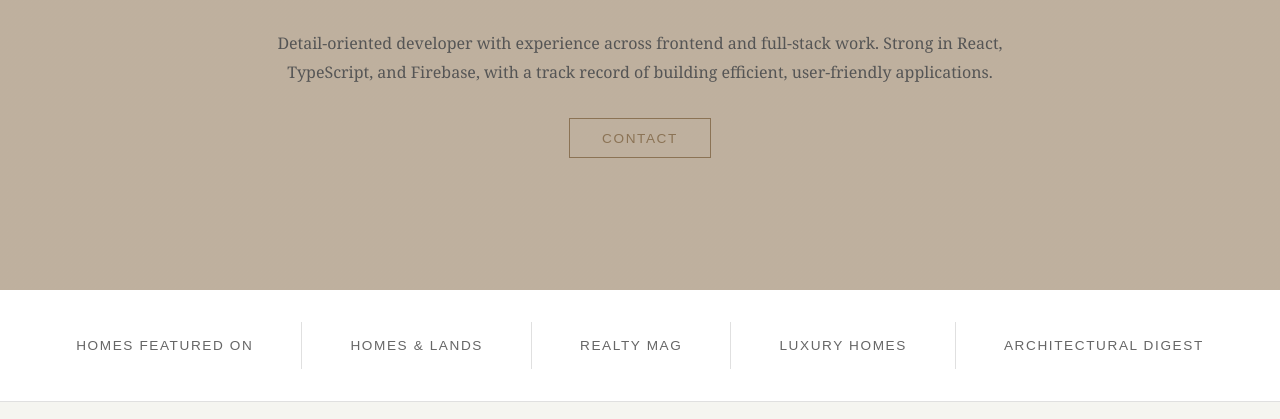
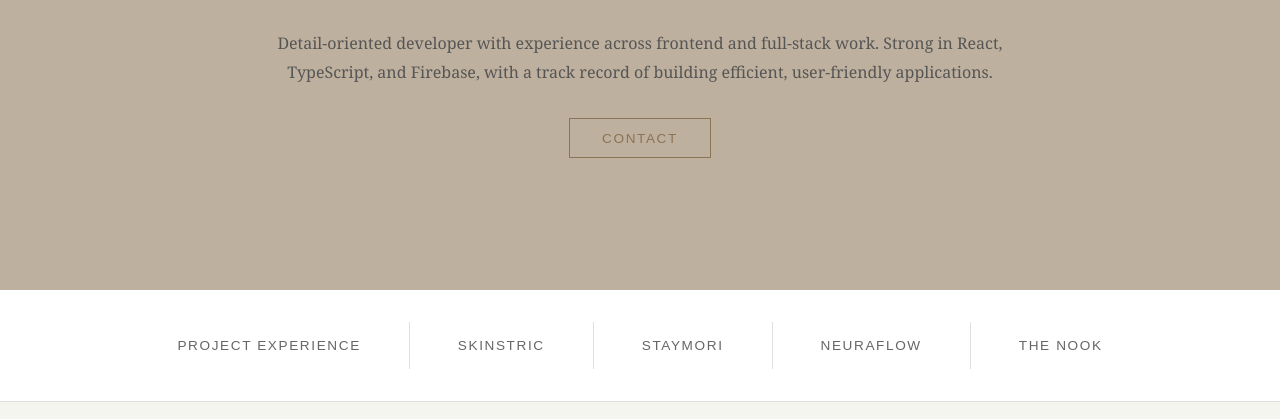
Before and after one commit to pmaggio15/portfolio-website, a plain HTML site: page index.html in a window 1280 px wide. Shown: the part 381-800 px from the top of the page. Drawn offline with Linux system fonts and the light colour scheme.

Commit message:
projects

```diff
--- a/index.html
+++ b/index.html
@@ -33,11 +33,11 @@
 
     <!-- Category Tabs -->
     <div class="category-tabs">
-        <button class="tab">Homes Featured On</button>
-        <button class="tab">Homes & Lands</button>
-        <button class="tab">Realty Mag</button>
-        <button class="tab">Luxury Homes</button>
-        <button class="tab">Architectural Digest</button>
+        <button class="tab">PROJECT EXPERIENCE</button>
+        <button class="tab">SKINSTRIC</button>
+        <button class="tab">STAYMORI</button>
+        <button class="tab">NEURAFLOW</button>
+        <button class="tab">THE NOOK</button>
     </div>
 
     <!-- Services Section -->
```
